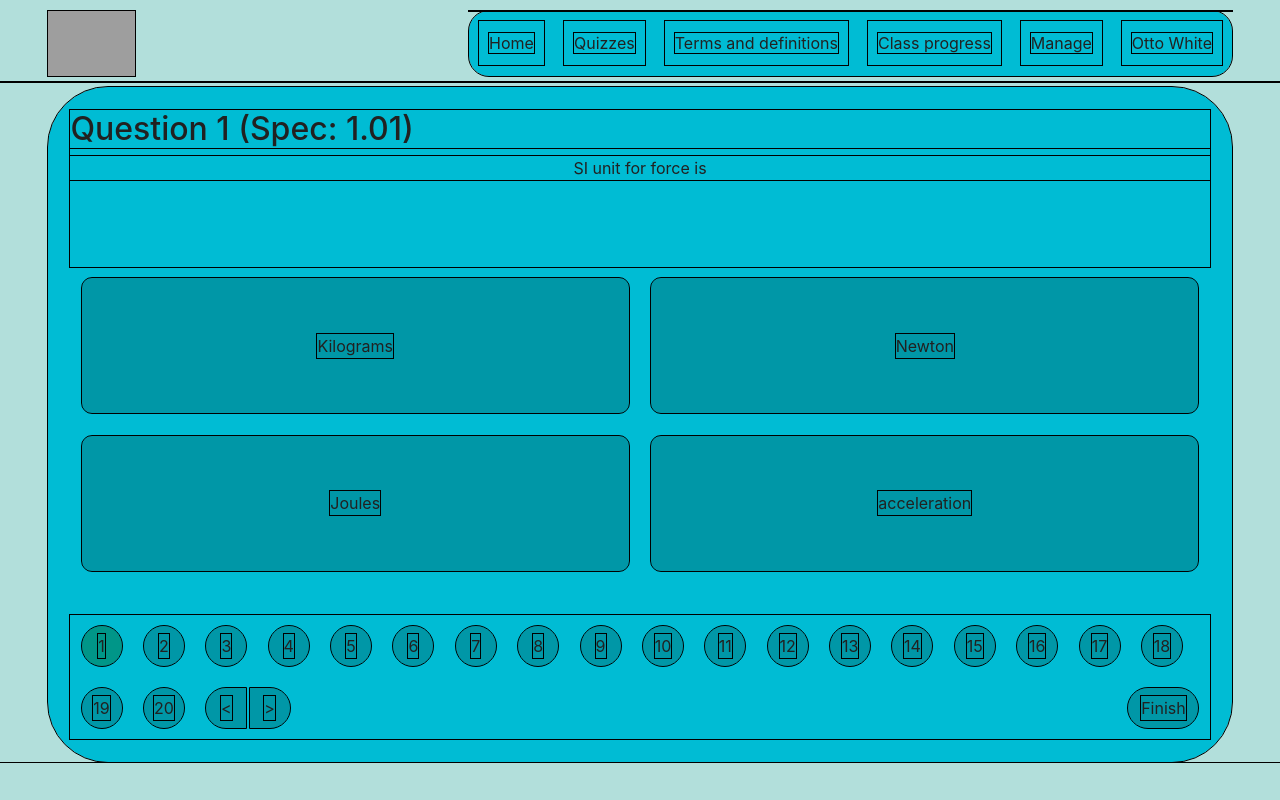
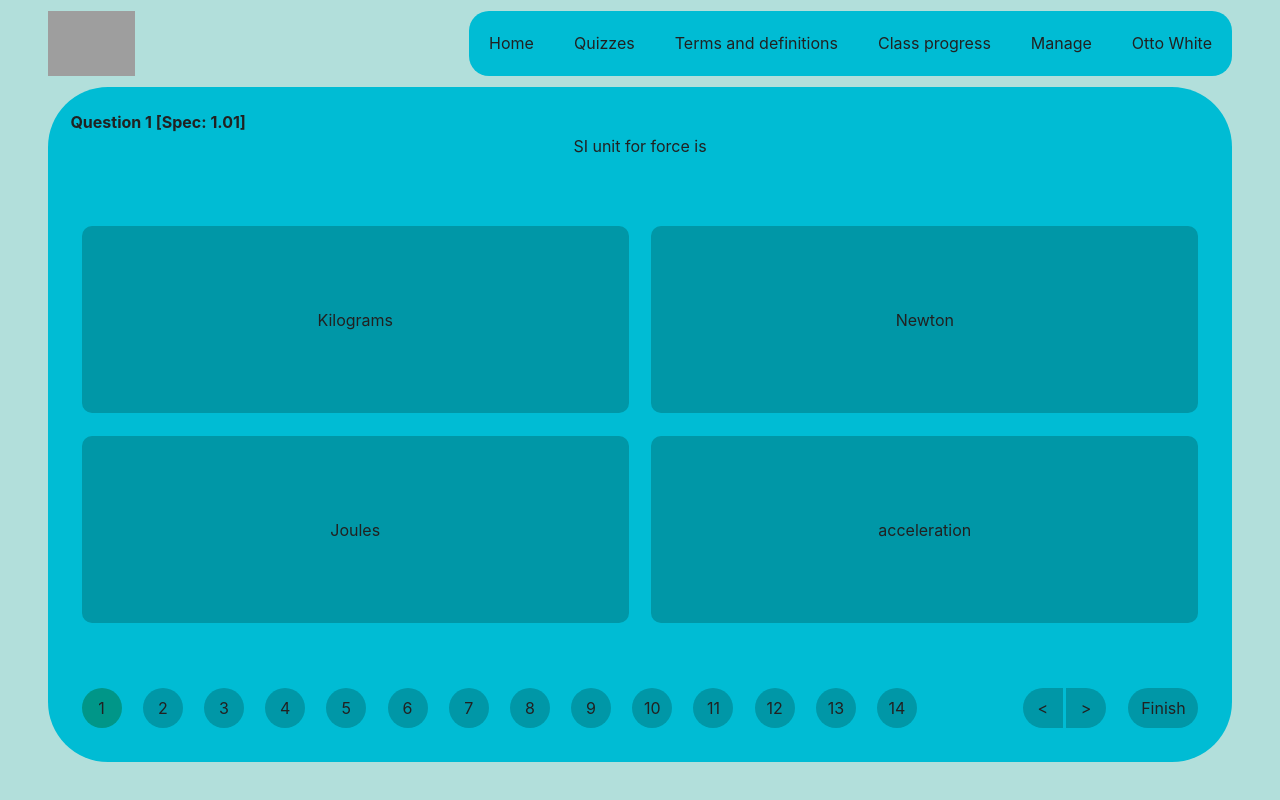
Before and after one commit to ottowhite/sci-sense, a Django app: template main_app/templates/main_app/quiz.html in a window 1280 px wide. Run offline with Django 3.2, Linux system fonts and the light colour scheme; the template is opened without the code that fills it: values that come from a table or form of the project are taken from there, others are empty; data comes from the database, SQL or seed files in the repository; both versions use the stored data as it was after the commit; some libraries are stand-ins or nearby versions; grey boxes are pictures that could not be loaded.

Commit message:
make space for diagram (adaptive), autoscroll q numbers

```diff
--- a/main_app/models.py
+++ b/main_app/models.py
@@ -5,6 +5,7 @@ class Question(models.Model):
     spec_point = models.FloatField()
 
     question = models.TextField()
+    diagram = models.BooleanField(default=False)
     a = models.CharField(max_length=50)
     b = models.CharField(max_length=50)
     c = models.CharField(max_length=50)
--- a/main_app/templates/main_app/base.html
+++ b/main_app/templates/main_app/base.html
@@ -29,7 +29,7 @@
                 /* used for making all element boundaries visible
                 in order to improve website formatting and maintainability */
                 * {
-                    outline: 1px black solid;
+                    outline: 0px black solid;
                 }
 
                 body {
--- a/main_app/templates/main_app/quiz.html
+++ b/main_app/templates/main_app/quiz.html
@@ -9,11 +9,12 @@
             display: grid;
 
             grid-template-columns: repeat(4, 1fr);
-            grid-template-rows: repeat(4, 1fr);
+            grid-template-rows: repeat(6, 1fr);
         }
 
         #context {
             grid-column: 1/5;
+            grid-row: 1/4;
         }
 
         #context > p {
@@ -30,24 +31,44 @@
             border-radius: 10px;
         }
 
+        .a1-box.diagram {
+            grid-column: 1/3;
+            grid-row: 4/5;
+        }
+
+        .a2-box.diagram {
+            grid-column: 3/5;
+            grid-row: 4/5;
+        }
+
+        .a3-box.diagram {
+            grid-column: 1/3;
+            grid-row: 5/6;
+        }
+
+        .a4-box.diagram {
+            grid-column: 3/5;
+            grid-row: 5/6;
+        }
+
         .a1-box {
             grid-column: 1/3;
-            grid-row: 2/3;
+            grid-row: 2/4;
         }
 
         .a2-box {
             grid-column: 3/5;
-            grid-row: 2/3;
+            grid-row: 2/4;
         }
 
         .a3-box {
             grid-column: 1/3;
-            grid-row: 3/4;
+            grid-row: 4/6;
         }
 
         .a4-box {
             grid-column: 3/5;
-            grid-row: 3/4;
+            grid-row: 4/6;
         }
 
         .question-span {
@@ -57,8 +78,29 @@
 
         /* Question number CSS */
         #question-numbers-wrapper {
-            grid-column: 1/5;
+            display: grid;
+
+            grid-column: 1/4;
+            grid-row: 6/7;
             align-self: end;
+
+            height: auto;
+
+            grid-gap: 0.7em;
+            grid-template-columns: repeat(30, 50px);
+            overflow-x: scroll;
+            overflow-y: hidden;
+        }
+
+        ::-webkit-scrollbar {
+            display: none;
+        }
+
+        #nav-items-wrapper {
+            grid-column: 4/5;
+            grid-row: 6/7;
+            align-self: end;
+            align-items: end;
         }
 
         .question-number {
@@ -92,7 +134,7 @@
             display: grid;
 
             background-color: var(--accent-colour);
-            float: left;
+            float: right;
             height: 40px;
             width: 40px;
             margin: 0.7em;
@@ -107,7 +149,7 @@
             display: grid;
 
             background-color: var(--accent-colour);
-            float: left;
+            float: right;
             height: 40px;
             width: 40px;
             margin: 0.7em;
@@ -147,10 +189,6 @@
 
         #finished-button:hover {
             background-color: var(--primary-hover);
-        }
-
-        #content-wrapper {
-            height: 85%;
         }
 
     </style>
@@ -200,7 +238,10 @@
             }
 
             // darken the selected question
-            document.getElementById("q" + current_question + "-nav").style.backgroundColor = hover_colour;
+            current_question_div = document.getElementById("q" + current_question + "-nav")
+
+            current_question_div.style.backgroundColor = hover_colour;
+            current_question_div.scrollIntoView();
 
         }
 
@@ -282,19 +323,30 @@
     <div id="context">
         <!-- The question queryset is iterated over, creating all question context elements -->
         {% for question in question_data %}
-            <h2 class="question-header q{{ forloop.counter }}">Question {{ forloop.counter }} (Spec: {{ question.spec_point }})</h1>
+            <strong class="question-header q{{ forloop.counter }}">Question {{ forloop.counter }} [Spec: {{ question.spec_point }}]</strong>
             <p class="question-paragraph q{{ forloop.counter }}">
                 {{ question.question }}
             </p>
+
+            {% if question.diagram %}
+                <p class='question-paragraph q{{ forloop.counter }}'>Has Diagram</p>
+            {% endif %}
         {% endfor %}
     </div>
 
     <!-- The question queryset is iterated over, creating all divs and elements for all questions -->
     {% for question in question_data %}
-        <div class="question-box a1-box q{{ forloop.counter }}" onclick="select_answer({{ forloop.counter }}, 'A')"><span class="question-span">{{ question.a }}</span></div>
-        <div class="question-box a2-box q{{ forloop.counter }}" onclick="select_answer({{ forloop.counter }}, 'B')"><span class="question-span">{{ question.b }}</span></div>
-        <div class="question-box a3-box q{{ forloop.counter }}" onclick="select_answer({{ forloop.counter }}, 'C')"><span class="question-span">{{ question.c }}</span></div>
-        <div class="question-box a4-box q{{ forloop.counter }}" onclick="select_answer({{ forloop.counter }}, 'D')"><span class="question-span">{{ question.d }}</span></div>
+        {% if question.diagram %}
+            <div class="question-box a1-box q{{ forloop.counter }} diagram" onclick="select_answer({{ forloop.counter }}, 'A')"><span class="question-span">{{ question.a }}</span></div>
+            <div class="question-box a2-box q{{ forloop.counter }} diagram" onclick="select_answer({{ forloop.counter }}, 'B')"><span class="question-span">{{ question.b }}</span></div>
+            <div class="question-box a3-box q{{ forloop.counter }} diagram" onclick="select_answer({{ forloop.counter }}, 'C')"><span class="question-span">{{ question.c }}</span></div>
+            <div class="question-box a4-box q{{ forloop.counter }} diagram" onclick="select_answer({{ forloop.counter }}, 'D')"><span class="question-span">{{ question.d }}</span></div>
+        {% else %}
+            <div class="question-box a1-box q{{ forloop.counter }}" onclick="select_answer({{ forloop.counter }}, 'A')"><span class="question-span">{{ question.a }}</span></div>
+            <div class="question-box a2-box q{{ forloop.counter }}" onclick="select_answer({{ forloop.counter }}, 'B')"><span class="question-span">{{ question.b }}</span></div>
+            <div class="question-box a3-box q{{ forloop.counter }}" onclick="select_answer({{ forloop.counter }}, 'C')"><span class="question-span">{{ question.c }}</span></div>
+            <div class="question-box a4-box q{{ forloop.counter }}" onclick="select_answer({{ forloop.counter }}, 'D')"><span class="question-span">{{ question.d }}</span></div>
+        {% endif %}
     {% endfor %}
 
 
@@ -305,13 +357,10 @@
                 <span class="question-nav-span">{{ forloop.counter }}</span>
             </div>
         {% endfor %}
-
-
+    </div>
+    <div id="nav-items-wrapper">
+        <div id="finished-button" onclick="check_answers()"><span id="finished-span">Finish</span></div>
+        <div id="next-button" onclick="select_question(current_question + 1)"><span id="next-span"> > </span></div>
         <div id="previous-button" onclick="select_question(current_question - 1)"><span id="previous-span"> < </span></div>
-        <div id="next-button" onclick="select_question(current_question + 1)"><span id="next-span"> > </span></div>
-        <div id="finished-button" onclick="check_answers()"><span id="finished-span">Finish</span></div>
-
-
-
     </div>
 {% endblock content %}
--- a/main_app/views.py
+++ b/main_app/views.py
@@ -96,7 +96,6 @@ class QuizView(TemplateView):
             maximum = 30
         elif maximum < 1:
             maximum = 10
-        # ensuring that there are a valid number of questions entered
 
 
         # also adds a randomly ordered queryset of given length within the given range, containing questions
```
Also changed, not shown: scripts/load_questions.py (+11 -3 lines), db.sqlite3, main_app/migrations/0003_auto_20190826_1819.py (added), main_app/migrations/0004_auto_20190826_1820.py (added).
